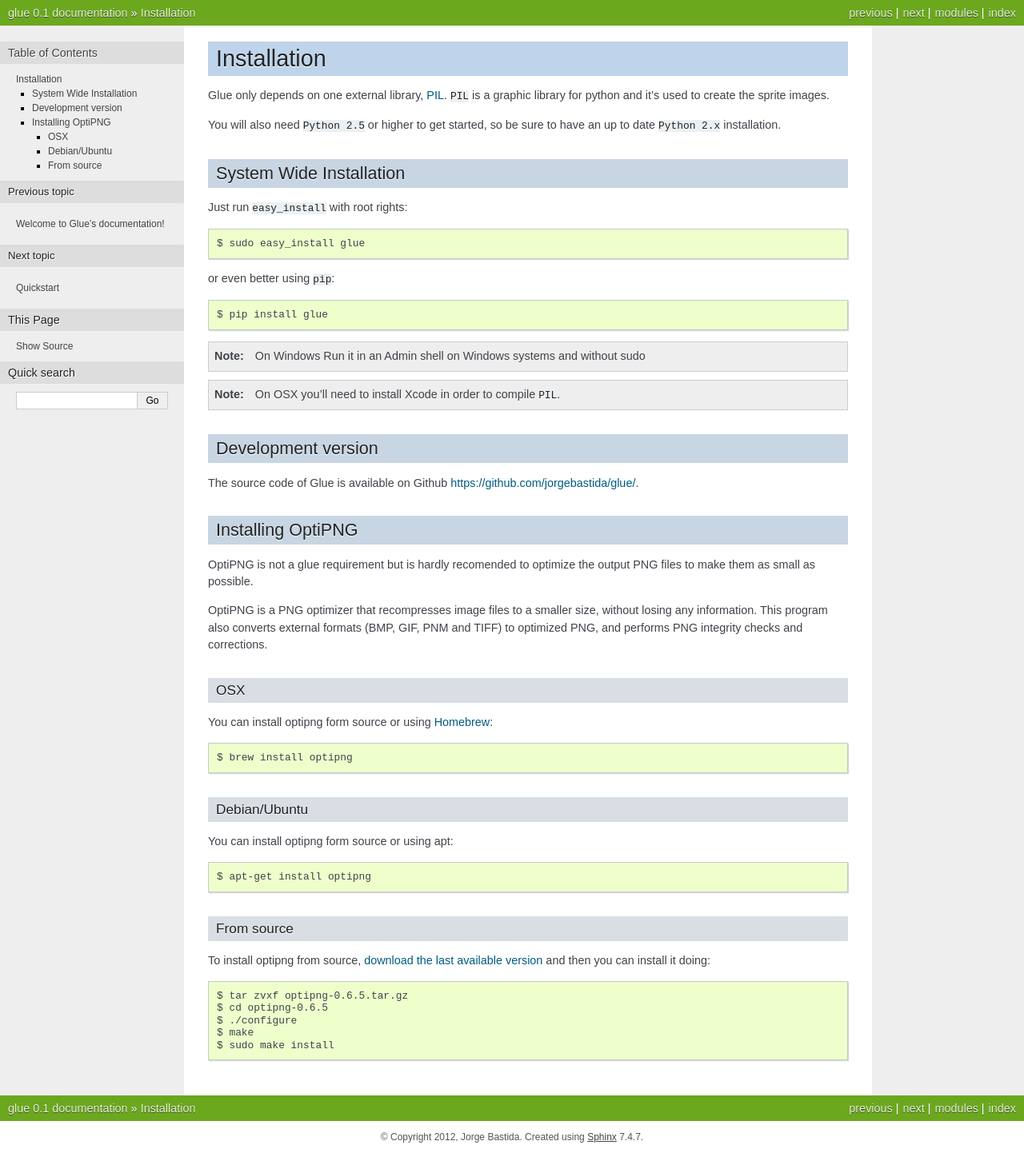
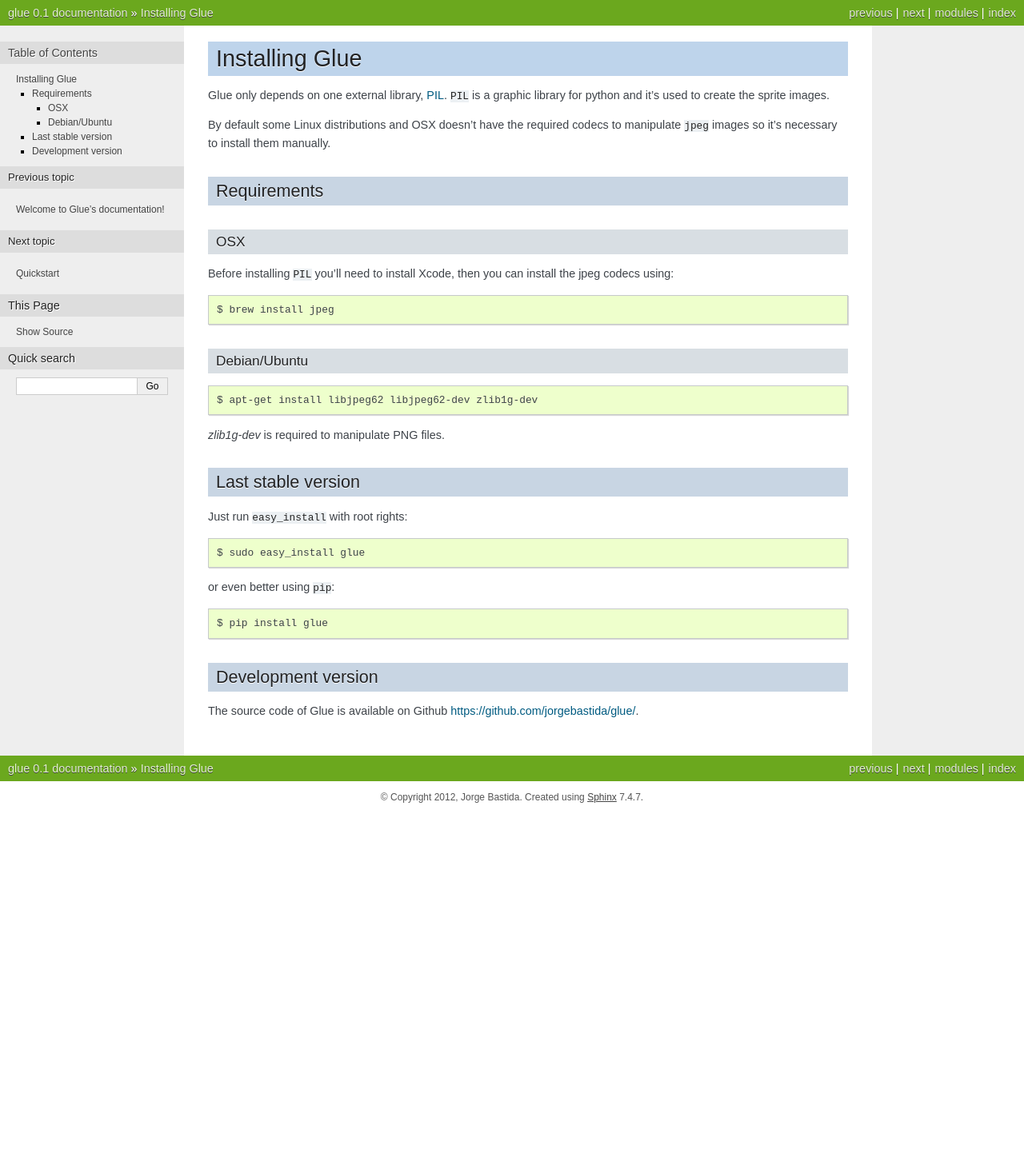
Before and after one commit to jorgebastida/glue, a Sphinx documentation site: the page built from docs/installation.rst, in a window 1280 px wide. Shown: the whole page at 80% size. Built offline with Sphinx 7.4.7, drawn with Linux system fonts in a browser that asks for light colours; after the commit the page ends 1017 px from its top, so only the background shows below that.

Commit message:
Improve the documentation

```diff
--- a/docs/index.rst
+++ b/docs/index.rst
@@ -17,6 +17,7 @@ Contents:
    files
    options
    api
+   optipng
 
 Indices and tables
 ==================
--- a/docs/installation.rst
+++ b/docs/installation.rst
@@ -1,59 +1,47 @@
-Installation
-============
+Installing Glue
+===============
 
 Glue only depends on one external library, `PIL <http://www.pythonware.com/products/pil/>`_.
 ``PIL`` is a graphic library for python and it's used to create the sprite images.
 
-You will also need ``Python 2.5`` or higher to get started, so be sure to have an up to date ``Python 2.x`` installation.
+By default some Linux distributions and OSX doesn't have the required codecs to manipulate ``jpeg`` images so it's necessary to install them manually.
 
-System Wide Installation
-------------------------
-Just run ``easy_install`` with root rights::
+Requirements
+------------
+OSX
+^^^
+
+Before installing ``PIL`` you'll need to install Xcode, then you can install the jpeg codecs using:
+
+.. code-block:: bash
+
+    $ brew install jpeg
+
+Debian/Ubuntu
+^^^^^^^^^^^^
+
+.. code-block:: bash
+
+    $ apt-get install libjpeg62 libjpeg62-dev zlib1g-dev
+
+`zlib1g-dev` is required to manipulate PNG files.
+
+
+Last stable version
+-------------------
+Just run ``easy_install`` with root rights:
+
+.. code-block:: bash
 
     $ sudo easy_install glue
 
-or even better using ``pip``::
+or even better using ``pip``:
+
+.. code-block:: bash
 
     $ pip install glue
-
-
-.. note::
-    On Windows Run it in an Admin shell on Windows systems and without sudo
-
-.. note::
-    On OSX you'll need to install Xcode in order to compile ``PIL``.
 
 Development version
 -------------------
 
 The source code of Glue is available on Github `https://github.com/jorgebastida/glue/ <https://github.com/jorgebastida/glue/>`_.
-
-Installing OptiPNG
-------------------
-
-OptiPNG is not a glue requirement but is hardly recomended to optimize the output PNG files to make them as small as possible.
-
-OptiPNG is a PNG optimizer that recompresses image files to a smaller size, without losing any information. This program also converts external formats (BMP, GIF, PNM and TIFF) to optimized PNG, and performs PNG integrity checks and corrections.
-
-OSX
-^^^
-You can install optipng form source or using `Homebrew <http://mxcl.github.com/homebrew/>`_::
-
-    $ brew install optipng
-
-
-Debian/Ubuntu
-^^^^^^^^^^^^^
-You can install optipng form source or using apt::
-
-    $ apt-get install optipng
-
-From source
-^^^^^^^^^^^
-To install optipng from source, `download the last available version <http://sourceforge.net/projects/optipng/files/OptiPNG/optipng-0.6.5/>`_ and then you can install it doing::
-
-    $ tar zvxf optipng-0.6.5.tar.gz
-    $ cd optipng-0.6.5
-    $ ./configure
-    $ make
-    $ sudo make install
--- a/docs/options.rst
+++ b/docs/options.rst
@@ -121,7 +121,7 @@ OptiPNG is a PNG optimizer that recompresses image files to a smaller size, with
 
 OptiPNG is not a glue requirement but is hardly recomended to optimize the output PNG files to make them as small as possible.
 
-If you have ``optipng`` installed on your computer you can use the  ``--optipng`` option to automatically optimize all the sprites that ``glue`` generates. if you don't know how to install it, read the :doc:`installation page <installation>`.
+If you have ``optipng`` installed on your computer you can use the  ``--optipng`` option to automatically optimize all the sprites that ``glue`` generates. if you don't know how to install it, read the :doc:`optipng page <optipng>`.
 
 .. code-block:: bash
 
--- a/docs/paddings.rst
+++ b/docs/paddings.rst
@@ -1,5 +1,5 @@
-Paddings
-========
+Add Paddings to your images
+===========================
 
 In some situations it's really useful add some padding to an image. ``Glue`` will use the filename to determine the padding, so if we simply append ``_10`` to the filename it'll add a ``10px`` padding all around the image::
 
@@ -13,7 +13,7 @@ This small change will mean that the ``rainbow.png`` image needs a ``10px`` padd
 If you don't need the same padding all arround the image, you can use ``_10_20`` for a ``10px 20px 10px 20px`` padding or
 ``_10_20_30_40`` for a ``10px 20px 30px 40px`` padding.
 
-This padding information will not be used as part of the css class name so we can change the padding safely.
+This padding information will not be used as part of the css class name so you can change the padding safely.
 
 .. code-block:: css
 
```
Also changed, not shown: docs/optipng.rst (added, +33 -0 lines).
